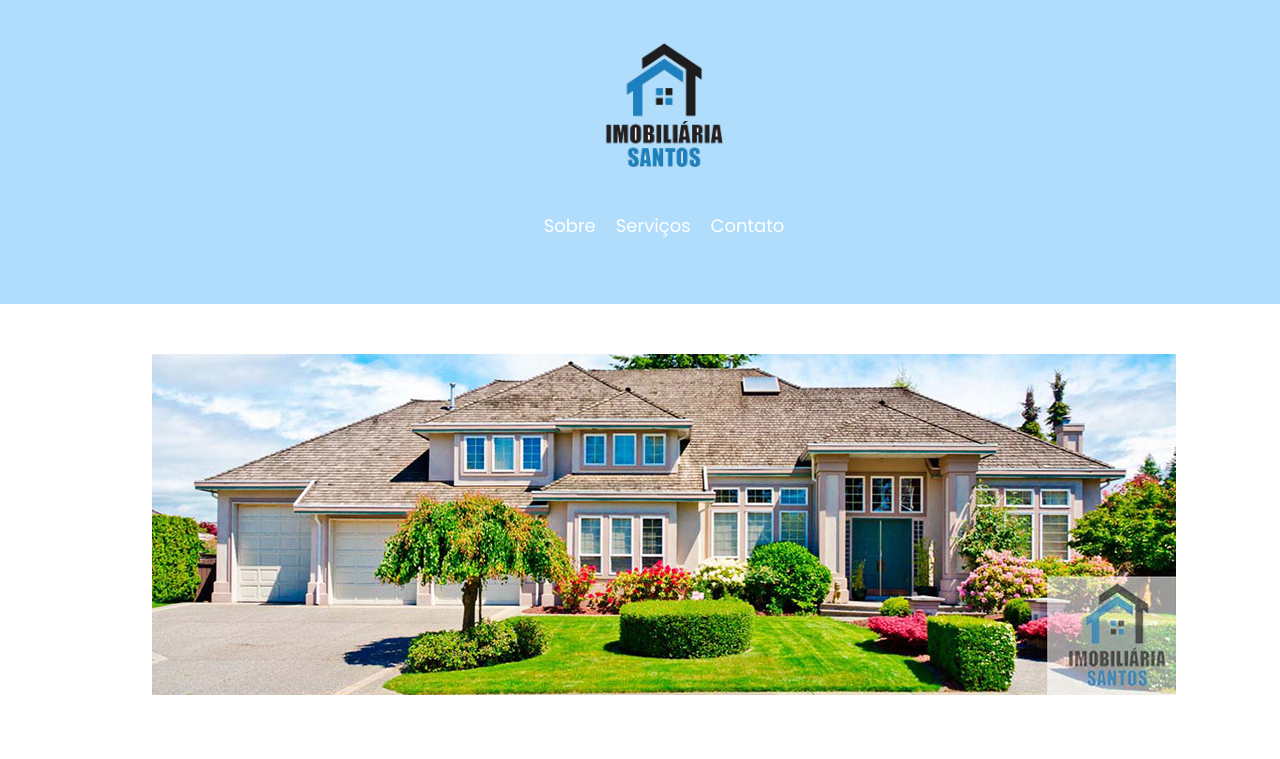
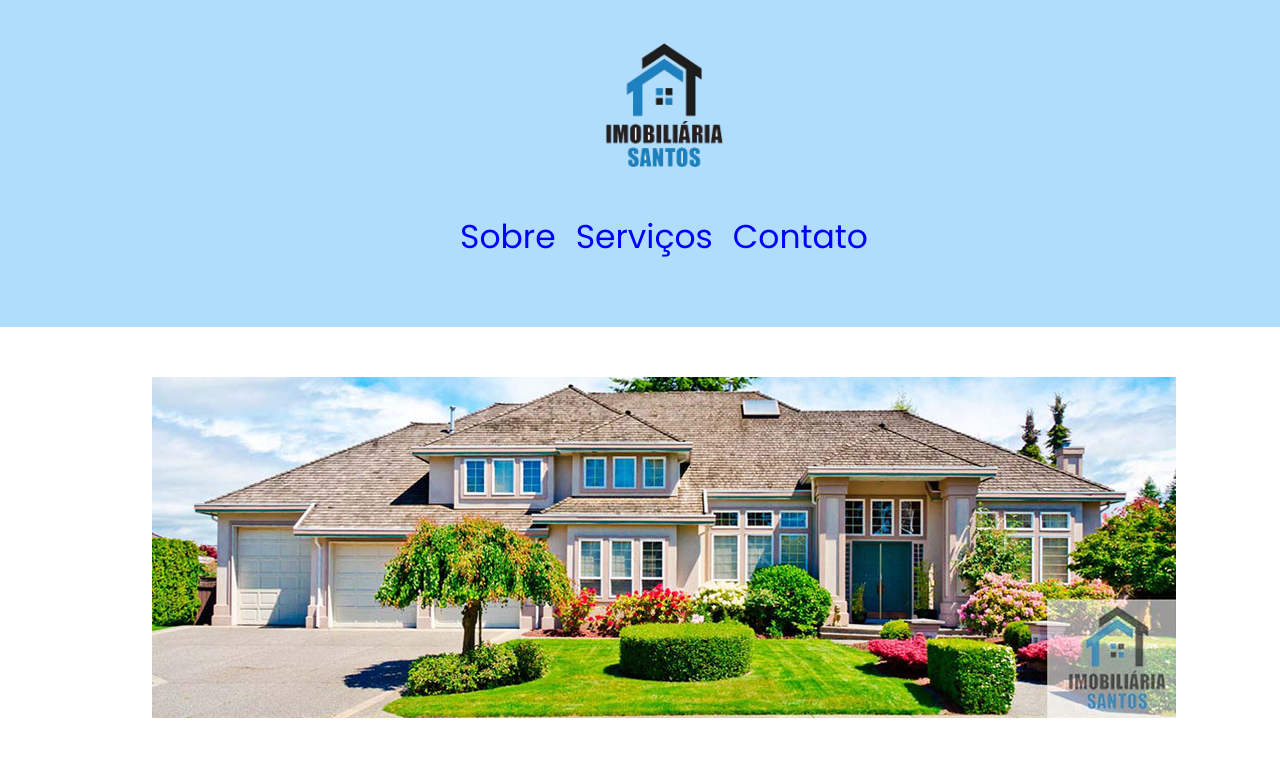
Before and after one commit to TALLESGIT/Imobiliaria-main, a website: page index.html in a window 1280 px wide. Shown: the top 759 px of the page. Drawn offline with Linux system fonts and the light colour scheme.

Commit message:
"Updated font size and color in nav and a elements"

```diff
--- a/estilo.css
+++ b/estilo.css
@@ -19,7 +19,7 @@ nav {
     align-items: center;
     justify-content: center;
     gap: 20px;
-    font-size: 18px;
+    font-size: 33px;
 
     margin: 10px auto;
 
@@ -35,7 +35,7 @@ nav {
 }
 
 .paragrafo-topo a {
-    color: #fff;
+    color: blue;
     position: relative;
     text-align: center;
     margin-top: 15px;
@@ -50,7 +50,7 @@ a::after {
     content: "";
     width: 0;
     height: 2px;
-    background-color: #fff;
+    background-color: blue;
     position: absolute;
     bottom: 2px;
     left: 0;
```
